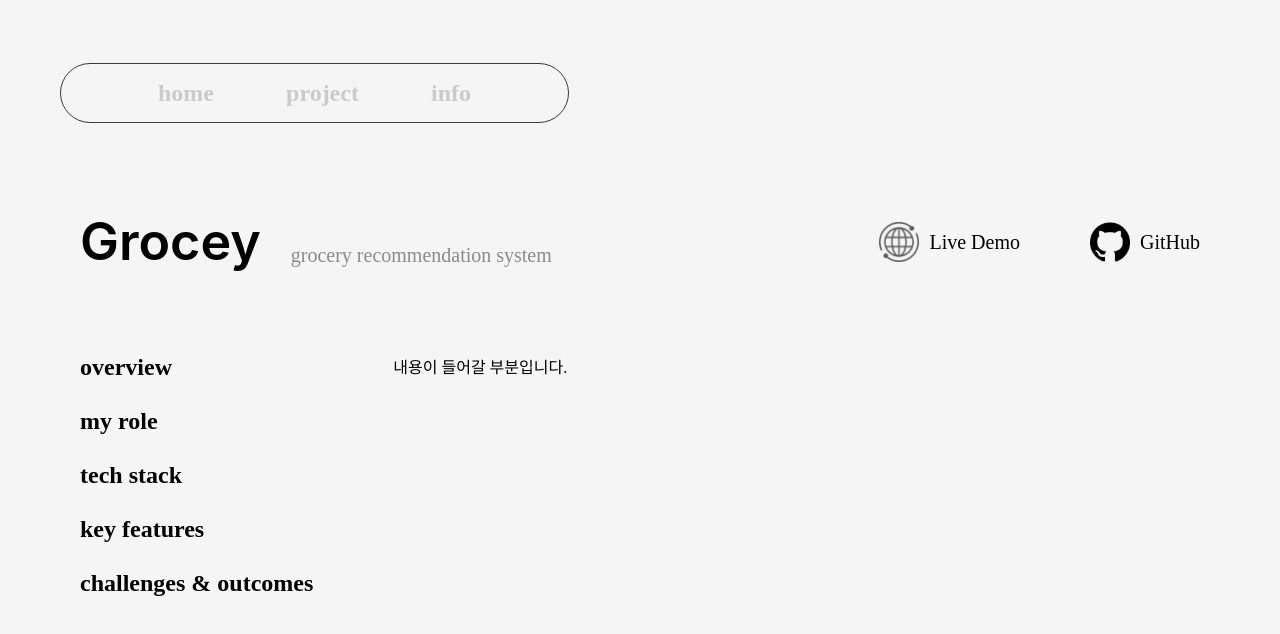
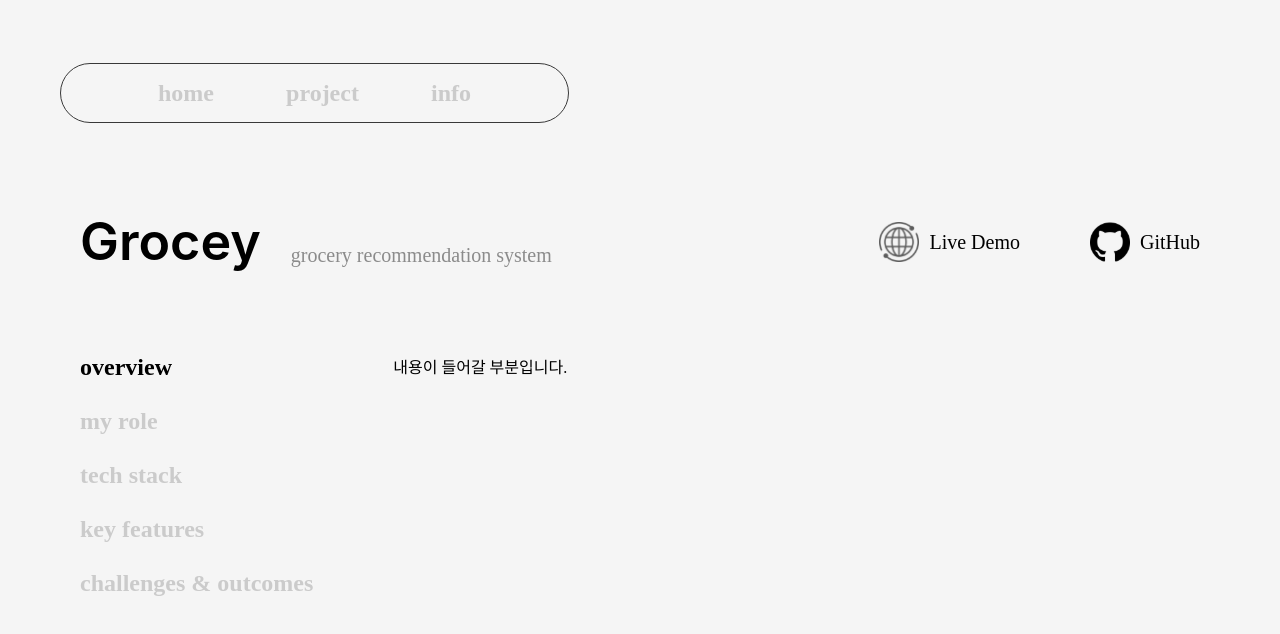
Before and after one commit to onlyone020608/portfolio-website, a Next.js app: page /projects/grocey in a window 1280 px wide. Shown: the top 634 px of the page. Built offline with nearby package versions, Linux system fonts and the light colour scheme.

Commit message:
style(project-sidebar): update text styles based on active state

```diff
--- a/components/ProjectSidebar.js
+++ b/components/ProjectSidebar.js
@@ -1,12 +1,39 @@
 import { SidebarWrapper, SidebarItem } from "@/styles/ProjectSidebarStyles";
+import { useState } from "react";
 export default function ProjectSidebar() {
+  const [activeTab, setActiveTab] = useState("overview");
   return (
     <SidebarWrapper>
-      <SidebarItem>overview</SidebarItem>
-      <SidebarItem>my role</SidebarItem>
-      <SidebarItem>tech stack</SidebarItem>
-      <SidebarItem>key features</SidebarItem>
-      <SidebarItem>challenges & outcomes</SidebarItem>
+      <SidebarItem
+        active={activeTab === "overview"}
+        onClick={() => setActiveTab("overview")}
+      >
+        overview
+      </SidebarItem>
+      <SidebarItem
+        active={activeTab === "my role"}
+        onClick={() => setActiveTab("my role")}
+      >
+        my role
+      </SidebarItem>
+      <SidebarItem
+        active={activeTab === "tech stack"}
+        onClick={() => setActiveTab("tech stack")}
+      >
+        tech stack
+      </SidebarItem>
+      <SidebarItem
+        active={activeTab === "key features"}
+        onClick={() => setActiveTab("key features")}
+      >
+        key features
+      </SidebarItem>
+      <SidebarItem
+        active={activeTab === "challenges & outcomes"}
+        onClick={() => setActiveTab("challenges & outcomes")}
+      >
+        challenges & outcomes
+      </SidebarItem>
     </SidebarWrapper>
   );
 }
--- a/styles/ProjectSidebarStyles.js
+++ b/styles/ProjectSidebarStyles.js
@@ -9,4 +9,5 @@ export const SidebarWrapper = styled.div`
 export const SidebarItem = styled.div`
   font-size: 24px;
   font-weight: 600;
+  color: ${(props) => (props.active ? "black" : "#cbcbcb")};
 `;
```
